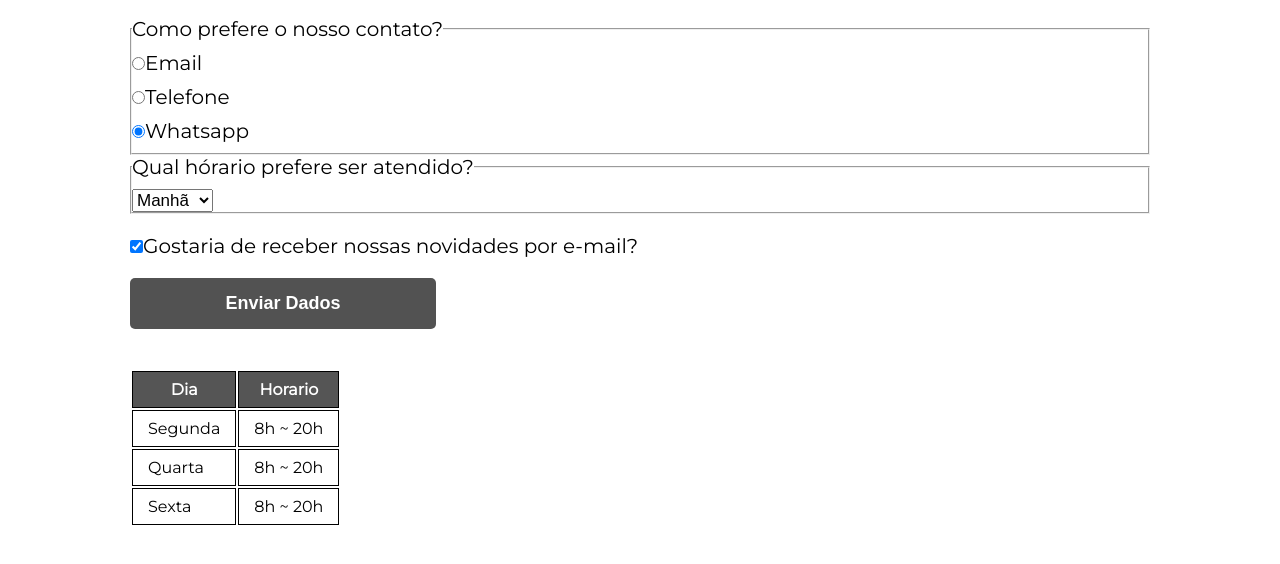
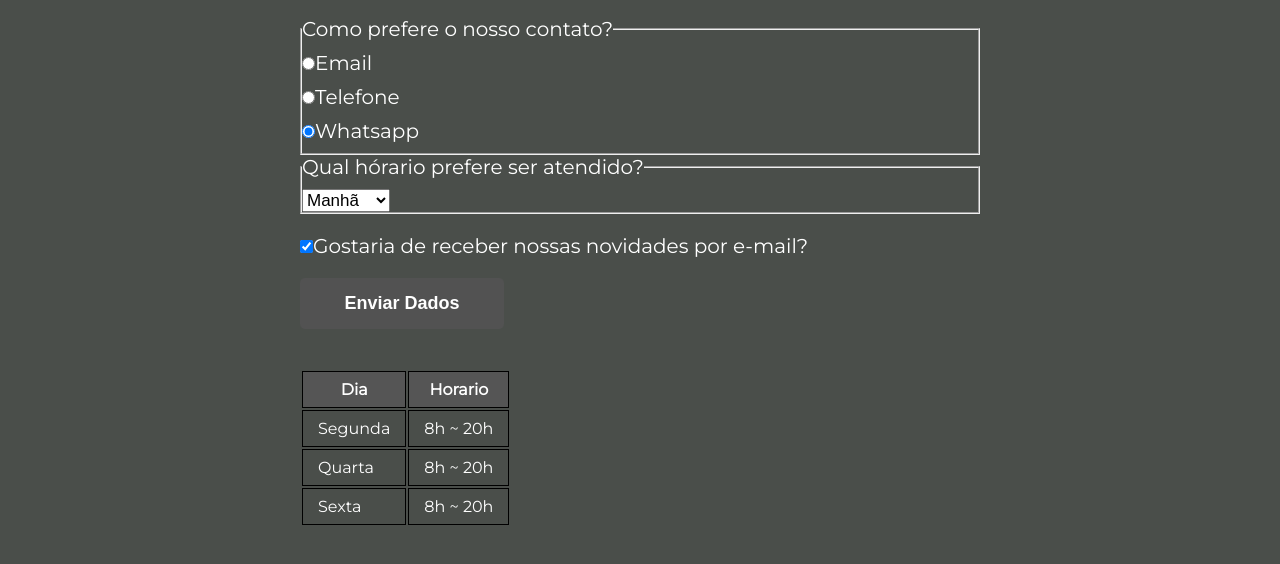
Before and after one commit to RobCoffe/Barbearia---Alura, a plain HTML site: page Assents/contato.html in a window 1280 px wide. Shown: the part 786-1350 px from the top of the page. Drawn offline with Linux system fonts and the light colour scheme.

Commit message:
Ajuste
Ajuste no CSS das paginas

```diff
--- a/Assents/CSS/contato.css
+++ b/Assents/CSS/contato.css
@@ -1,3 +1,8 @@
+body{
+    background: linear-gradient( rgb(74, 78, 74), rgb(74, 78, 74) );
+    color:#FFFFFF;
+}
+
 main {
     width: 940px;
     margin: 0 auto;
@@ -20,8 +25,8 @@ form label, form legend {
     width: 45%;
 }
 
-Select{
-    width: 8%;
+#select{
+    width: 13%;
     font-size: 17px;
 }
 
--- a/Assents/CSS/produto.css
+++ b/Assents/CSS/produto.css
@@ -1,3 +1,9 @@
+main{
+
+    background: linear-gradient( rgb(74, 78, 74), rgb(74, 78, 74) );
+    color:#000000;
+}
+
 .produtos{
     width: 940px;
     margin: 0 auto;
@@ -12,7 +18,7 @@
     margin: 0 1.5%;
     padding: 30px 20px;
     box-sizing: border-box;
-    border: 2px solid #000000;
+    border: 2px solid #FFFFFF;
     border-radius: 10px;
 }
 
--- a/Assents/contato.html
+++ b/Assents/contato.html
@@ -24,7 +24,7 @@
             </nav>
         </div>
     </header>
-    <mmain>
+    <main>
         <form>
             <label for="nomesobrenome">Nome e Sobrenome:</label>
             <input type="text" id="nomesobrenome" class="input-padrao" required>
@@ -39,6 +39,7 @@
             <textarea cols="70" rows="10" id="mensagem" class="input-padrao"></textarea>
 
             <fieldset>
+
                 <legend>Como prefere o nosso contato?</legend>
 
                 <label for="radio-email"><input type="radio" name="contato" value="email" id="radio-email" >Email</label>
@@ -53,7 +54,7 @@
 
             <fieldset>
                 <legend>Qual hórario prefere ser atendido?</legend>
-                <Select>
+                <Select id="select">
                     <option>Manhã</option>
                     <option>Tarde</option>
                     <option>Noite</option>
@@ -88,11 +89,11 @@
                 </tr>
         </tbody>
         </table>
-    </mmain>
+    </main>
     <footer>
         <img src="imagens/logo-branco.png" alt="Logo da Barbearia Alura>
 
-        <p class="Copywrite">&copy; Copywrite Barbearia Alura - 2022</p>
+        <p class="Copywrite"> &copy; Copywrite Barbearia Alura - 2022</p>
     </footer>
 </div>
 </body>
```
Also changed, not shown: Assents/produto.html (+1 -1 lines).
